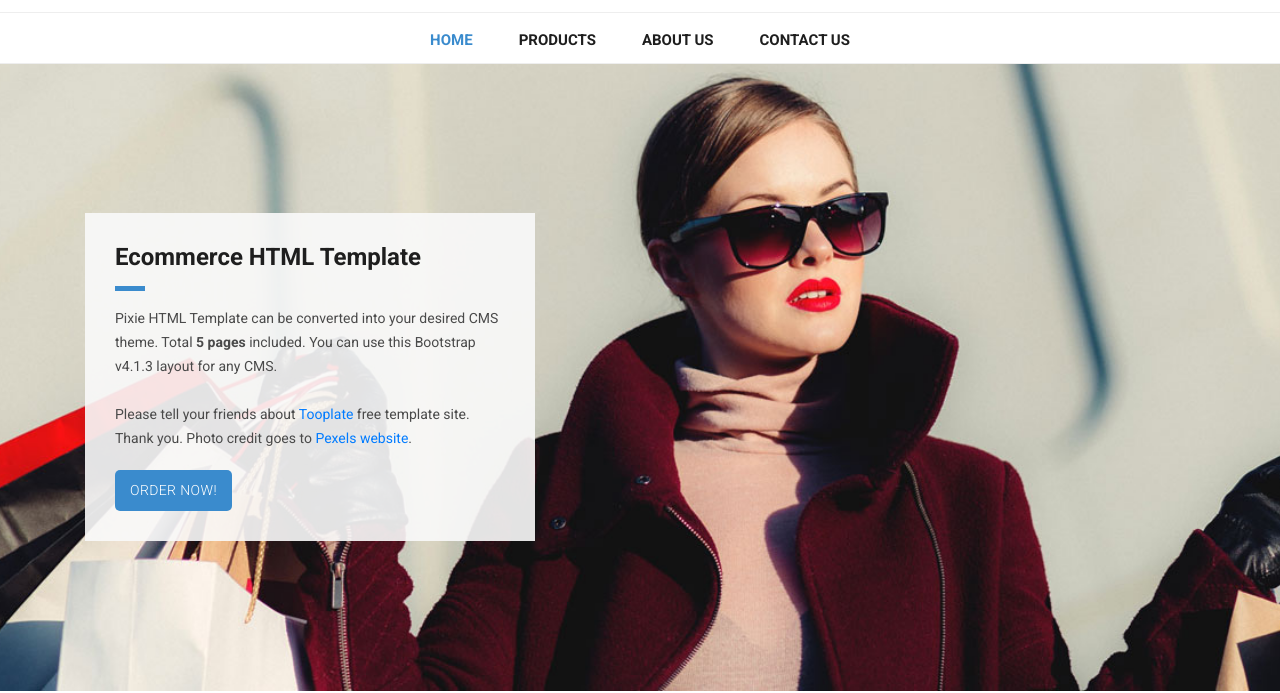
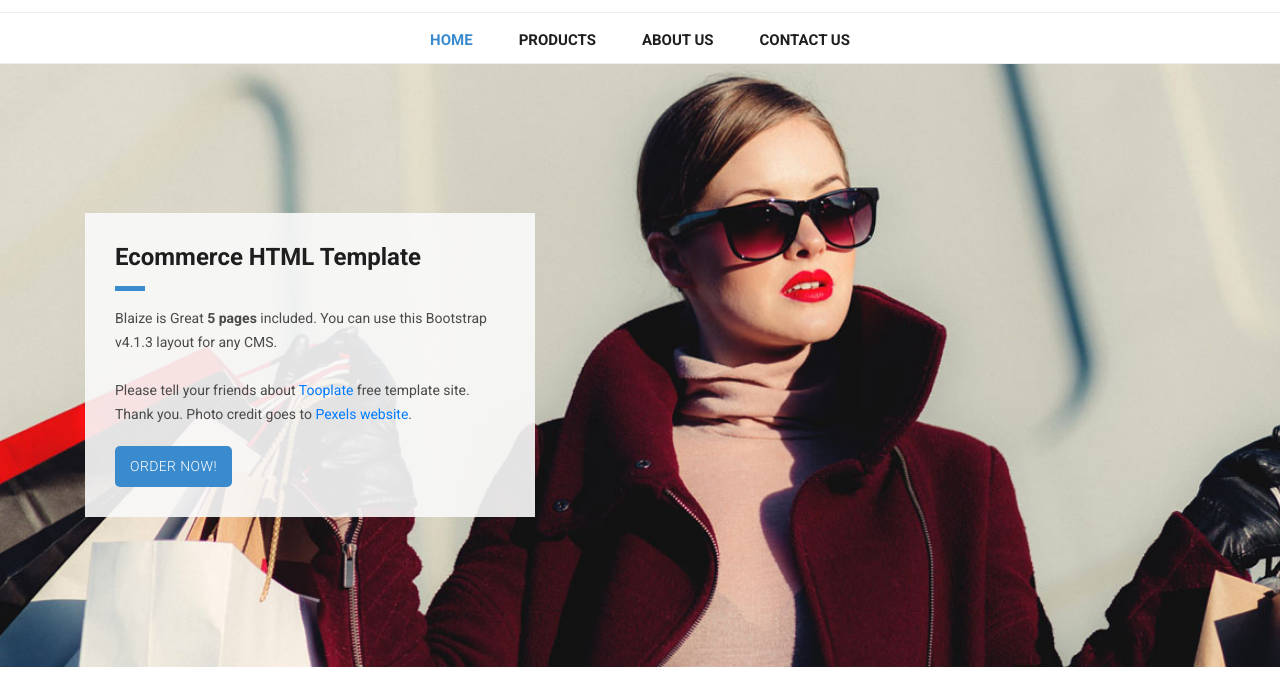
Before and after one commit to blaizeak/ansible-git, a plain HTML site: page index.html in a window 1280 px wide. Shown: the part 127-820 px from the top of the page. Drawn offline with Linux system fonts and the light colour scheme.

Commit message:
3nd commit

```diff
--- a/index.html
+++ b/index.html
@@ -75,7 +75,7 @@ https://www.tooplate.com/view/2114-pixie
             <div class="caption">
               <h2>Ecommerce HTML Template</h2>
               <div class="line-dec"></div>
-              <p>Pixie HTML Template can be converted into your desired CMS theme. Total <strong>5 pages</strong> included. You can use this Bootstrap v4.1.3 layout for any CMS.
+              <p>Blaize is Great <strong>5 pages</strong> included. You can use this Bootstrap v4.1.3 layout for any CMS.
               <br><br>Please tell your friends about <a rel="nofollow" href="https://www.facebook.com/tooplate/">Tooplate</a> free template site. Thank you. Photo credit goes to <a rel="nofollow" href="https://www.pexels.com">Pexels website</a>.</p>
               <div class="main-button">
                 <a href="#">Order Now!</a>
```
